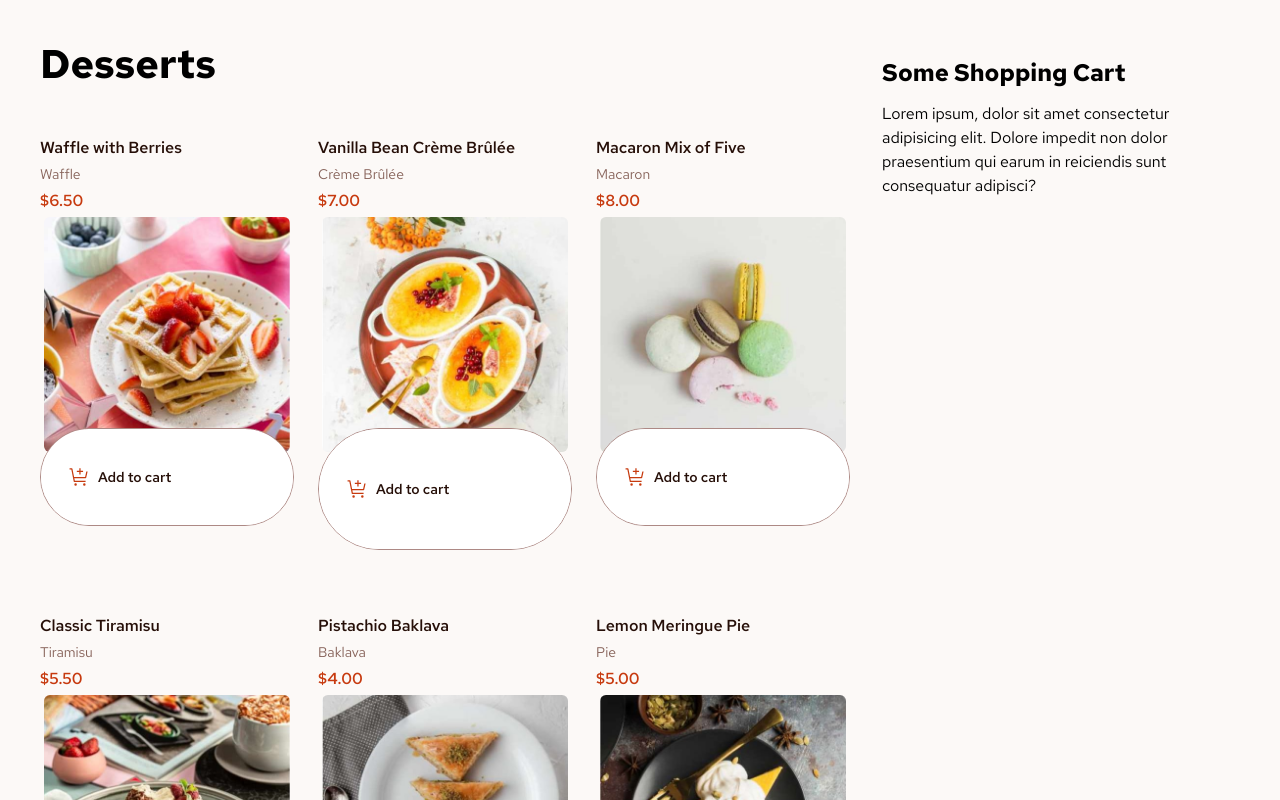
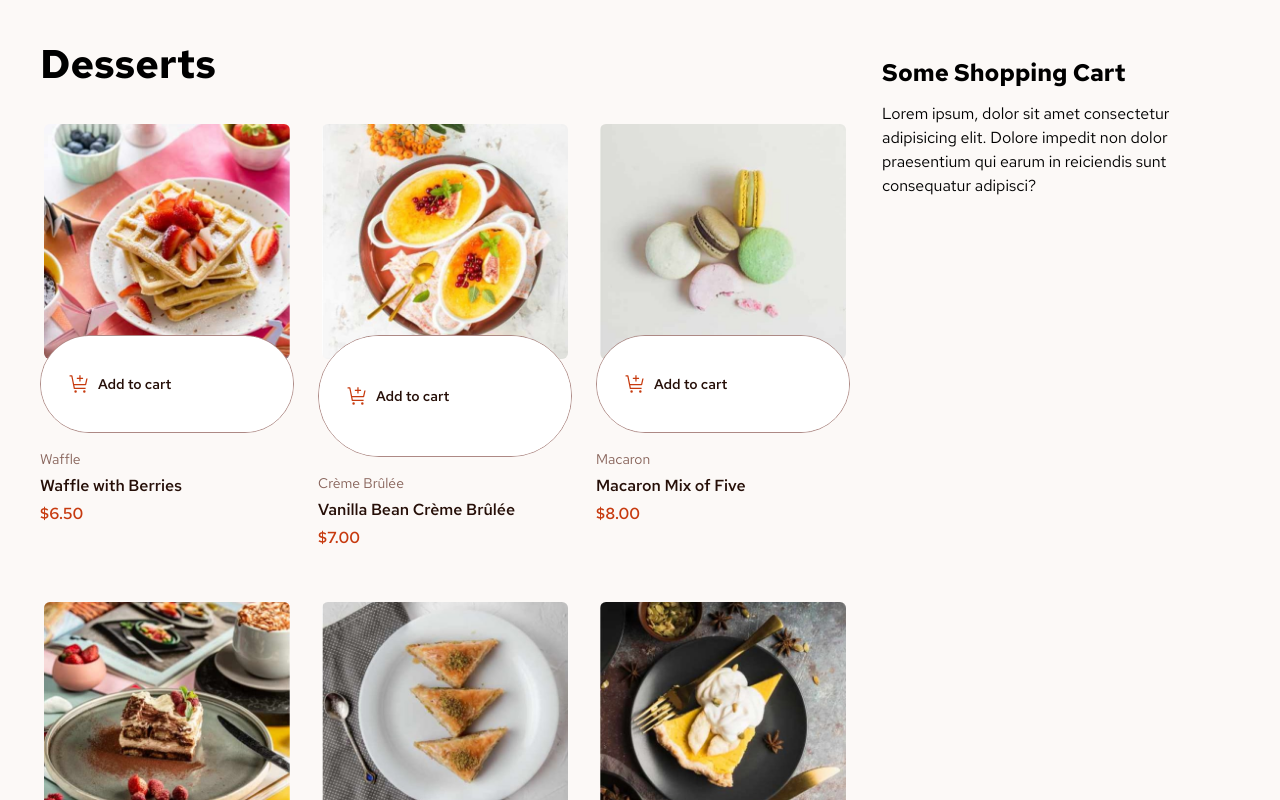
Before and after one commit to raygdev/product-list-with-cart-main, a React (Vite) app: page / in a window 1280 px wide. Shown: the top 800 px of the page. Built offline with nearby package versions, Linux system fonts and the light colour scheme.

Commit message:
Change visual hierarchy

```diff
--- a/src/components/card/card.css
+++ b/src/components/card/card.css
@@ -80,7 +80,8 @@
     display: flex;
     flex-direction: column;
     padding-top: var(--space-200);
-    gap: var(--space-50)
+    gap: var(--space-50);
+    order: 1;
 }
 
 [class*='item__info-'] {
@@ -89,12 +90,15 @@
 
 .item__info-category {
   color: var(--rose-500);
+  order: 1;
 }
 
 .item__info-title {
   color: var(--rose-900);
+  order: 2;
 }
 
 .item__info-price {
   color: var(--red);
+  order: 3;
 }
```
